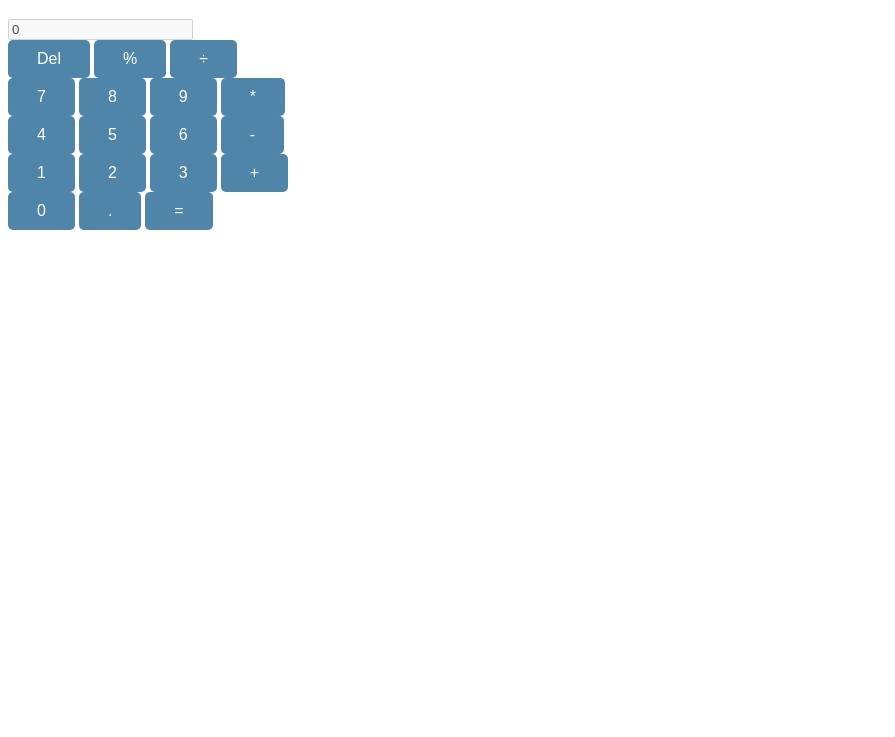
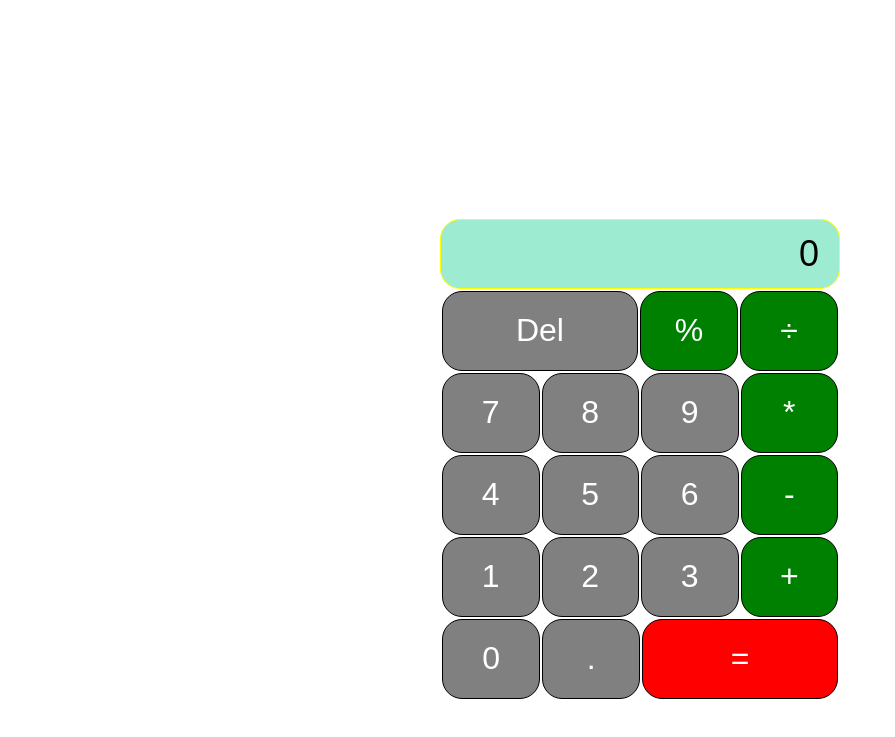
Before and after one commit to Kalangiam/MERN-FSD-DAY-13-Task, a plain HTML site: page Day 13 task/calculator/index.html in a window 1280 px wide. Shown: the part 61-798 px from the top of the page, without its empty margins (0-895 px from the left). Drawn offline with Linux system fonts and the light colour scheme; files whose address does not match are found by name.

Commit message:
style.css

```diff
--- a/Day 13 task/calculator/style.css
+++ b/Day 13 task/calculator/style.css
@@ -1,54 +1,63 @@
-.main{
-    background-color: aliceblue;
-    margin-top:100px;
-    margin-bottom: 100px;
-    margin-left: 250px;
-    margin-right: 250px;
-    height: 500px;
-    padding: 10px;
-    font-family: 'Franklin Gothic Medium', 'Arial Narrow', Arial, sans-serif;
+.calculator{
+	text-align: center;
+	margin: 0 auto;
+	padding-top: 200px;
+	width: 400px;
+}
+.calculator-screen{
+	width: 100%;
+	height: 70px;
+	background-color:rgb(157, 235, 209);
+	color:black;
+	text-align: right;
+	font-size: 36px;
+	border:1px solid yellow;
+	border-radius: 20px;
+	padding: 0 20px;
+	box-sizing: border-box;
+}
+.calculator-keys{
+	width: 100%;
+}
+
+.row{
+	display: flex;
+	gap:2px;
+	margin:2px;
+}
+
+button{
+	border-radius: 20px;
+	height: 80px;
+	background-color: gray;
+	border: 1px solid black;
+	font-size: 32px;
+	color: #fff;
+	width: 25%;
+	outline: none;
 
 }
-.display{
-    margin-top: 30px;
-    margin-left: 50px;
-    margin-right: 50px;
-    background-color: antiquewhite;
-    height:30px;
-    padding: 5px;
-    text-align: end;
-    border: 1px solid black;
-}
-.inner-container2{
 
-    display: grid;
-    border:1px solid red;
-    gap:1px;
-    grid-template-columns: auto auto auto auto;
-    grid-template-rows: auto auto auto auto auto;
-    height : 400px;
-    margin-top: 10px;
-}
-.grid{
-    padding: 20px;
+.all-clear{
+	width: 50%;
 }
 
-.item19{
-    grid-column: 3/5;
-    font-size: 30px;
+.operator,.equal-sign{
+	background-color:green;
 
 }
-#button19{
-    padding: 10px 90px;
-    background-color: red;
+.equal-sign{
+	background-color: red;
+	width: 50%;
 }
-button{
-        padding: 10px 29px;
-        font-size: 16px;
-        background-color: #4f85a9;
-        color: #fff;
-        border: none;
-        border-radius: 5px;
-        cursor:pointer;
 
+button:hover{
+	background-color: darkgray;
 }
+
+.operator:hover {
+	background-color:rgb(58, 148, 58);
+}
+.equal-sign:hover{
+	background-color: rgb(180, 21, 21);
+}
```
